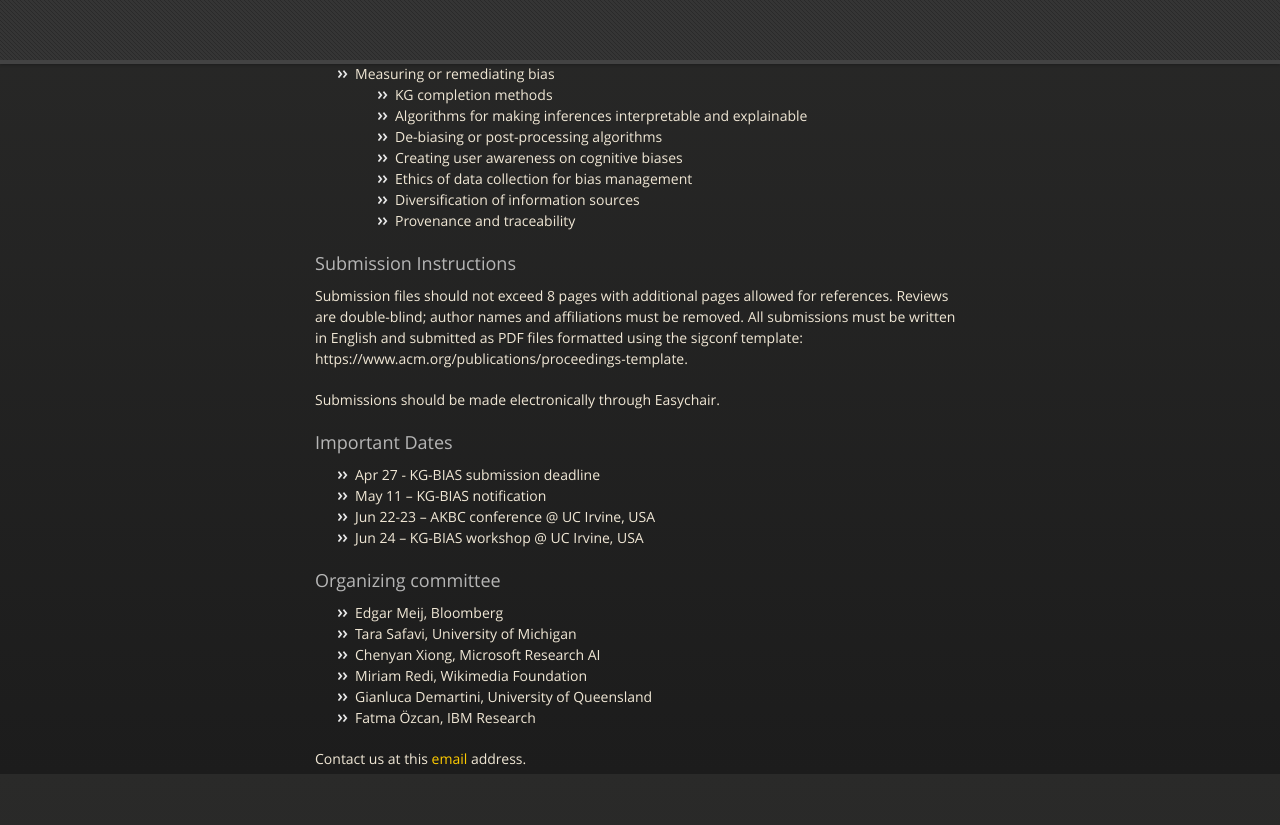
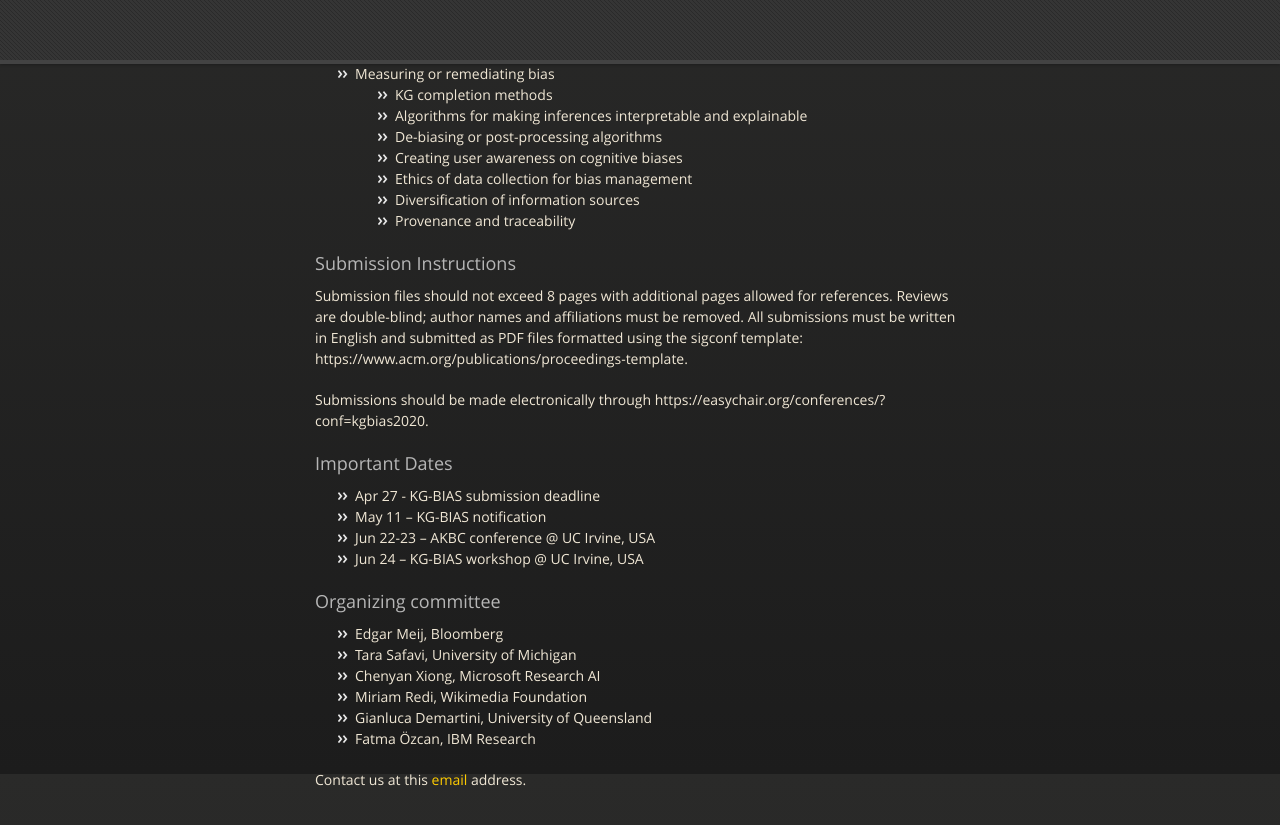
Before and after one commit to kg-bias/kg-bias.github.io, a Jekyll site: the page built from index.md, in a window 1280 px wide and 900 px high, scrolled down 1026 px. Shown: the top 825 px of the window. Built offline with Jekyll 4.4.1, drawn with Linux system fonts in a browser that asks for light colours; our own code applies the rules of GitHub Pages for plain Markdown files; some of the changed lines change nothing that is shown.

Commit message:
easychair

```diff
--- a/index.md
+++ b/index.md
@@ -36,7 +36,7 @@ Topics of interest include, but are not limited to:
 
 Submission files should not exceed 8 pages with additional pages allowed for references. Reviews are double-blind; author names and affiliations must be removed. All submissions must be written in English and submitted as PDF files formatted using the sigconf template: https://www.acm.org/publications/proceedings-template.
 
-Submissions should be made electronically through Easychair.
+Submissions should be made electronically through https://easychair.org/conferences/?conf=kgbias2020.
 
 ### Important Dates
 * Apr 27 - KG-BIAS submission deadline
```
